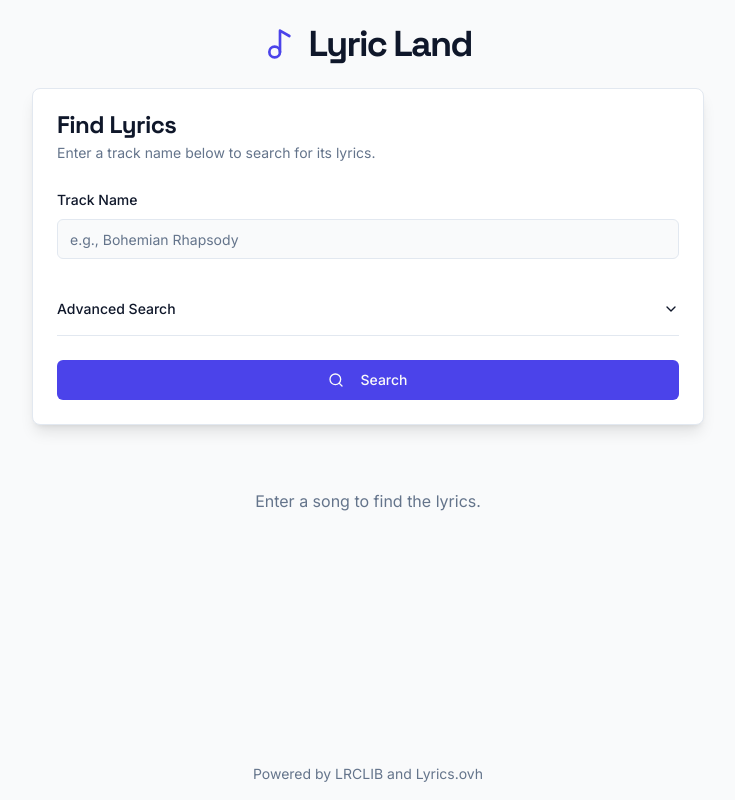
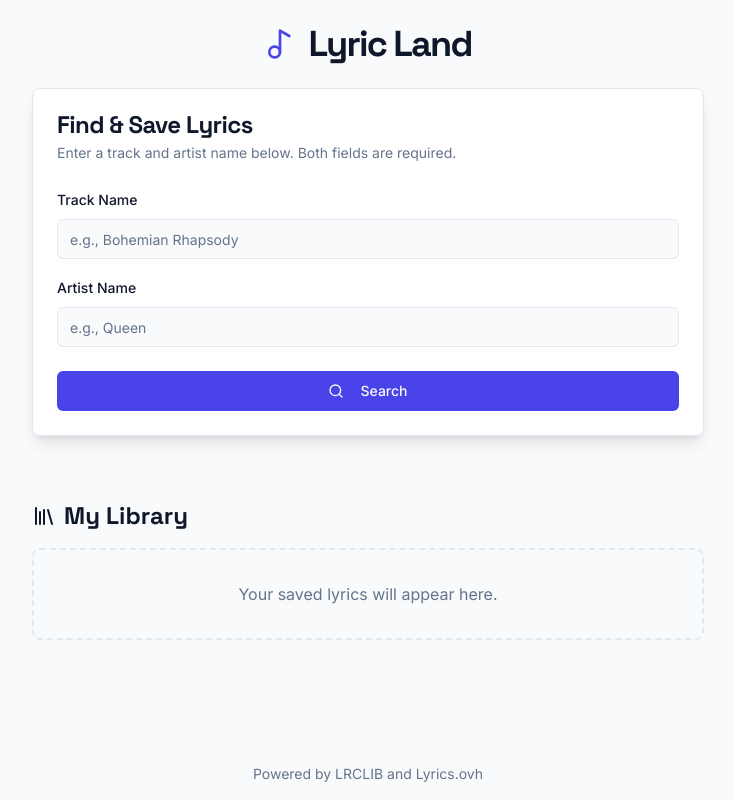
Before and after one commit to CloudSnapManage/lyricland, a Next.js app: page / in a window 1280 px wide. Shown: the whole page, without its empty margins (272-1007 px from the left). Built offline with nearby package versions, Linux system fonts and the light colour scheme.

Commit message:
i want the app to be like a library, to keep your fivourate songs lyrics

```diff
--- a/src/app/actions.ts
+++ b/src/app/actions.ts
@@ -4,6 +4,8 @@ import { z } from 'zod';
 
 type SearchState = {
   lyrics: string | null;
+  track: string | null;
+  artist: string | null;
   error: string | null;
   message?: string | null;
 };
@@ -11,7 +13,7 @@ type SearchState = {
 // This schema validates the data received from the form.
 const searchSchema = z.object({
   track: z.string().trim().min(1, { message: 'Track name is required.' }),
-  artist: z.string().trim().optional().transform(val => val === '' ? undefined : val),
+  artist: z.string().trim().min(1, { message: 'Artist name is required.' }),
 });
 
 export async function searchLyrics(
@@ -25,9 +27,12 @@ export async function searchLyrics(
 
   // If validation fails, return the error.
   if (!validatedFields.success) {
+    const fieldErrors = validatedFields.error.flatten().fieldErrors;
     return {
       lyrics: null,
-      error: validatedFields.error.flatten().fieldErrors.track?.[0] || "Invalid input.",
+      track: null,
+      artist: null,
+      error: fieldErrors.track?.[0] || fieldErrors.artist?.[0] || "Invalid input.",
     };
   }
 
@@ -37,9 +42,7 @@ export async function searchLyrics(
   try {
     const lrcUrl = new URL('https://api.lrclib.net/api/search');
     lrcUrl.searchParams.set('track_name', track);
-    if (artist) {
     lrcUrl.searchParams.set('artist_name', artist);
-    }
 
     const lrcResponse = await fetch(lrcUrl);
 
@@ -49,7 +52,7 @@ export async function searchLyrics(
         const firstResult = lrcData[0];
         if (firstResult && !firstResult.instrumental) {
           if (firstResult.plainLyrics) {
-            return { lyrics: firstResult.plainLyrics, error: null };
+            return { lyrics: firstResult.plainLyrics, track, artist, error: null };
           }
           // Fallback for synced lyrics if plain is missing
           if (firstResult.syncedLyrics) {
@@ -57,7 +60,7 @@ export async function searchLyrics(
               .replace(/\[\d{2}:\d{2}\.\d{2,3}\]/g, '')
               .trim();
             if (plain) {
-              return { lyrics: plain, error: null };
+              return { lyrics: plain, track, artist, error: null };
             }
           }
         }
@@ -69,7 +72,6 @@ export async function searchLyrics(
   }
 
   // 2. Try lyrics.ovh if an artist was provided
-  if (artist) {
   try {
     const ovhUrl = `https://api.lyrics.ovh/v1/${encodeURIComponent(
       artist
@@ -83,18 +85,19 @@ export async function searchLyrics(
         const cleanedLyrics = ovhData.lyrics
           .replace(/Paroles de la chanson .+\n/, '')
           .trim();
-          return { lyrics: cleanedLyrics, error: null };
+        return { lyrics: cleanedLyrics, track, artist, error: null };
       }
     }
   } catch (e) {
     console.error('Lyrics.ovh API Error:', e);
     // Don't return, proceed to the final error message
   }
-  }
 
   // 3. If all APIs fail or no results are found
   return {
     lyrics: null,
-    error: `Sorry, we couldn't find lyrics for "${track}". Please check the spelling or try adding an artist name in the advanced search.`,
+    track: null,
+    artist: null,
+    error: `Sorry, we couldn't find lyrics for "${track}" by ${artist}. Please check the spelling and try again.`,
   };
 }
--- a/src/app/page.tsx
+++ b/src/app/page.tsx
@@ -1,6 +1,6 @@
 'use client';
 
-import { useActionState } from 'react';
+import { useActionState, useState, useEffect } from 'react';
 import { useFormStatus } from 'react-dom';
 import { searchLyrics } from '@/app/actions';
 import { Button } from '@/components/ui/button';
@@ -14,9 +14,10 @@ import {
 } from '@/components/ui/card';
 import { Input } from '@/components/ui/input';
 import { Label } from '@/components/ui/label';
-import { Loader2, Music2, Search } from 'lucide-react';
+import { Loader2, Music2, Search, BookMarked, Trash2, Library, X } from 'lucide-react';
 import { Alert, AlertDescription, AlertTitle } from '@/components/ui/alert';
-import { Accordion, AccordionContent, AccordionItem, AccordionTrigger } from '@/components/ui/accordion';
+import { Dialog, DialogContent, DialogHeader, DialogTitle, DialogTrigger, DialogDescription, DialogClose } from '@/components/ui/dialog';
+import { ScrollArea } from '@/components/ui/scroll-area';
 
 function SubmitButton() {
   const { pending } = useFormStatus();
@@ -38,13 +39,54 @@ function SubmitButton() {
   );
 }
 
+type SavedLyric = {
+  track: string;
+  artist: string;
+  lyrics: string;
+};
+
 export default function Home() {
   const initialState = {
     lyrics: null,
+    track: null,
+    artist: null,
     error: null,
-    message: 'Enter a song to find the lyrics.',
+    message: 'Enter an artist and song to find the lyrics.',
   };
   const [state, formAction] = useActionState(searchLyrics, initialState);
+  const [library, setLibrary] = useState<SavedLyric[]>([]);
+
+  useEffect(() => {
+    try {
+      const savedLibrary = localStorage.getItem('lyricsLibrary');
+      if (savedLibrary) {
+        setLibrary(JSON.parse(savedLibrary));
+      }
+    } catch (error) {
+      console.error("Could not load from local storage", error);
+    }
+  }, []);
+
+  const saveToLibrary = () => {
+    if (state.lyrics && state.track && state.artist) {
+      const newEntry = { track: state.track, artist: state.artist, lyrics: state.lyrics };
+      const updatedLibrary = [...library, newEntry];
+      setLibrary(updatedLibrary);
+      localStorage.setItem('lyricsLibrary', JSON.stringify(updatedLibrary));
+    }
+  };
+
+  const removeFromLibrary = (track: string, artist: string) => {
+    const updatedLibrary = library.filter(
+      (item) => !(item.track === track && item.artist === artist)
+    );
+    setLibrary(updatedLibrary);
+    localStorage.setItem('lyricsLibrary', JSON.stringify(updatedLibrary));
+  };
+
+  const isSaved = state.track && state.artist && library.some(
+    (item) => item.track === state.track && item.artist === state.artist
+  );
 
   return (
     <div className="flex flex-col min-h-dvh bg-background text-foreground">
@@ -58,12 +100,12 @@ export default function Home() {
       </header>
       <main className="flex-1 container mx-auto px-4 pb-8">
         <div className="max-w-2xl mx-auto space-y-8">
+          <Card className="shadow-lg">
             <form action={formAction}>
-              <Card className="shadow-lg">
               <CardHeader>
-                  <CardTitle className="font-headline">Find Lyrics</CardTitle>
+                <CardTitle className="font-headline">Find & Save Lyrics</CardTitle>
                 <CardDescription>
-                    Enter a track name below to search for its lyrics.
+                  Enter a track and artist name below. Both fields are required.
                 </CardDescription>
               </CardHeader>
               <CardContent className="space-y-4">
@@ -76,38 +118,35 @@ export default function Home() {
                     required
                   />
                 </div>
-                   <Accordion type="single" collapsible className="w-full pt-2">
-                      <AccordionItem value="item-1">
-                        <AccordionTrigger>
-                          <span className="text-sm font-medium">Advanced Search</span>
-                        </AccordionTrigger>
-                        <AccordionContent>
-                            <CardDescription className="pb-4">
-                              For a more specific search, provide an artist name.
-                            </CardDescription>
                 <div className="space-y-2">
                   <Label htmlFor="artist">Artist Name</Label>
                   <Input
                     id="artist"
                     name="artist"
                     placeholder="e.g., Queen"
+                    required
                   />
                 </div>
-                        </AccordionContent>
-                      </AccordionItem>
-                    </Accordion>
               </CardContent>
               <CardFooter>
                 <SubmitButton />
               </CardFooter>
+            </form>
           </Card>
-          </form>
 
-          <div className="animate-in fade-in duration-500">
           {state?.lyrics && (
-              <Card className="shadow-lg">
+            <Card className="shadow-lg animate-in fade-in duration-500">
               <CardHeader>
-                  <CardTitle className="font-headline">Lyrics</CardTitle>
+                <div className="flex justify-between items-start">
+                  <div>
+                    <CardTitle className="font-headline">{state.track}</CardTitle>
+                    <CardDescription>{state.artist}</CardDescription>
+                  </div>
+                  <Button onClick={saveToLibrary} disabled={!!isSaved} size="sm" variant="outline">
+                    <BookMarked className="mr-2" />
+                    {isSaved ? 'Saved' : 'Save to Library'}
+                  </Button>
+                </div>
               </CardHeader>
               <CardContent>
                 <pre className="whitespace-pre-wrap font-body text-sm leading-relaxed">
@@ -118,15 +157,62 @@ export default function Home() {
           )}
 
           {state?.error && (
-              <Alert variant="destructive">
+            <Alert variant="destructive" className="animate-in fade-in duration-500">
               <AlertTitle>Error</AlertTitle>
               <AlertDescription>{state.error}</AlertDescription>
             </Alert>
           )}
 
-            {state?.message && !state.lyrics && !state.error && (
-              <div className="text-center text-muted-foreground pt-8">
-                <p>{state.message}</p>
+          <div className="pt-8">
+            <h2 className="text-2xl font-headline font-bold flex items-center gap-2 mb-4">
+              <Library />
+              My Library
+            </h2>
+            {library.length > 0 ? (
+              <Card className="shadow-md">
+                 <CardContent className="p-0">
+                  <div className="space-y-2">
+                    {library.map((item, index) => (
+                      <Dialog key={index}>
+                        <div className="flex items-center justify-between p-4 border-b last:border-b-0">
+                          <div>
+                            <p className="font-medium">{item.track}</p>
+                            <p className="text-sm text-muted-foreground">{item.artist}</p>
+                          </div>
+                          <div className="flex items-center gap-2">
+                            <DialogTrigger asChild>
+                              <Button variant="ghost" size="sm">View</Button>
+                            </DialogTrigger>
+                             <Button onClick={() => removeFromLibrary(item.track, item.artist)} variant="ghost" size="icon" className="text-destructive hover:text-destructive">
+                                <Trash2 className="h-4 w-4" />
+                             </Button>
+                          </div>
+                        </div>
+
+                        <DialogContent className="max-w-2xl">
+                          <DialogHeader>
+                            <DialogTitle>{item.track}</DialogTitle>
+                            <DialogDescription>{item.artist}</DialogDescription>
+                          </DialogHeader>
+                          <ScrollArea className="h-[60vh] mt-4">
+                            <pre className="whitespace-pre-wrap font-body text-sm leading-relaxed pr-6">
+                              {item.lyrics}
+                            </pre>
+                          </ScrollArea>
+                           <DialogClose asChild>
+                             <Button type="button" variant="secondary" className="mt-4">
+                               Close
+                             </Button>
+                           </DialogClose>
+                        </DialogContent>
+                      </Dialog>
+                    ))}
+                  </div>
+                 </CardContent>
+              </Card>
+            ) : (
+               <div className="text-center text-muted-foreground py-8 border-2 border-dashed rounded-lg">
+                <p>Your saved lyrics will appear here.</p>
               </div>
             )}
           </div>
--- a/src/components/ui/card.tsx
+++ b/src/components/ui/card.tsx
@@ -30,10 +30,10 @@ const CardHeader = React.forwardRef<
 CardHeader.displayName = "CardHeader"
 
 const CardTitle = React.forwardRef<
-  HTMLDivElement,
-  React.HTMLAttributes<HTMLDivElement>
+  HTMLParagraphElement,
+  React.HTMLAttributes<HTMLHeadingElement>
 >(({ className, ...props }, ref) => (
-  <div
+  <h3
     ref={ref}
     className={cn(
       "text-2xl font-semibold leading-none tracking-tight",
@@ -41,14 +41,15 @@ const CardTitle = React.forwardRef<
     )}
     {...props}
   />
-))
+));
 CardTitle.displayName = "CardTitle"
 
+
 const CardDescription = React.forwardRef<
-  HTMLDivElement,
-  React.HTMLAttributes<HTMLDivElement>
+  HTMLParagraphElement,
+  React.HTMLAttributes<HTMLParagraphElement>
 >(({ className, ...props }, ref) => (
-  <div
+  <p
     ref={ref}
     className={cn("text-sm text-muted-foreground", className)}
     {...props}
```
Lines whose indentation alone changed are shown as unchanged.
